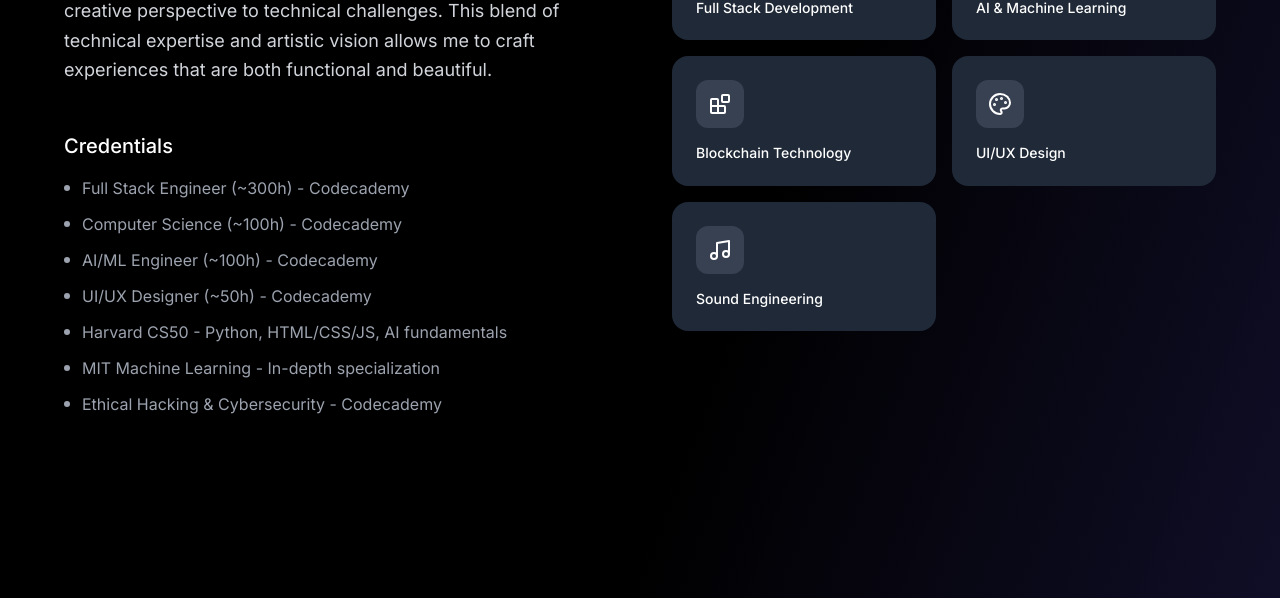
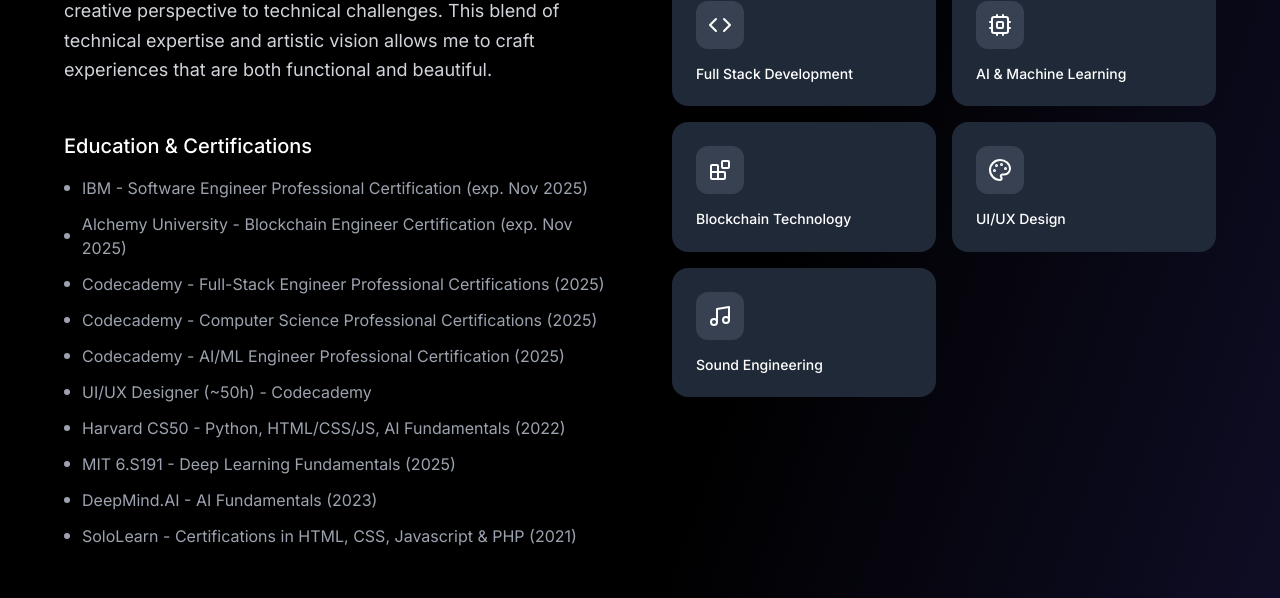
Before and after one commit to shangobashi/portnew, a React (Vite) app: page / in a window 1280 px wide. Shown: the part 1174-1772 px from the top of the page. Built offline with nearby package versions, Linux system fonts and the light colour scheme.

Commit message:
feat: refresh education and certifications

```diff
--- a/src/App.jsx
+++ b/src/App.jsx
@@ -469,13 +469,16 @@
   ];
 
   const credentials = [
-    "Full Stack Engineer (~300h) - Codecademy",
-    "Computer Science (~100h) - Codecademy",
-    "AI/ML Engineer (~100h) - Codecademy",
+    "IBM - Software Engineer Professional Certification (exp. Nov 2025)",
+    "Alchemy University - Blockchain Engineer Certification (exp. Nov 2025)",
+    "Codecademy - Full-Stack Engineer Professional Certifications (2025)",
+    "Codecademy - Computer Science Professional Certifications (2025)",
+    "Codecademy - AI/ML Engineer Professional Certification (2025)",
     "UI/UX Designer (~50h) - Codecademy",
-    "Harvard CS50 - Python, HTML/CSS/JS, AI fundamentals",
-    "MIT Machine Learning - In-depth specialization",
-    "Ethical Hacking & Cybersecurity - Codecademy"
+    "Harvard CS50 - Python, HTML/CSS/JS, AI Fundamentals (2022)",
+    "MIT 6.S191 - Deep Learning Fundamentals (2025)",
+    "DeepMind.AI - AI Fundamentals (2023)",
+    "SoloLearn - Certifications in HTML, CSS, Javascript & PHP (2021)"
   ];
 
   return (
@@ -584,7 +587,7 @@
 
                   {/* Credentials */}
                   <div className="pt-6">
-                    <h3 className="text-xl font-medium mb-4">Credentials</h3>
+                    <h3 className="text-xl font-medium mb-4">Education & Certifications</h3>
                     <div className="space-y-3">
                       {credentials.map((credential, index) => (
                         <div
```
